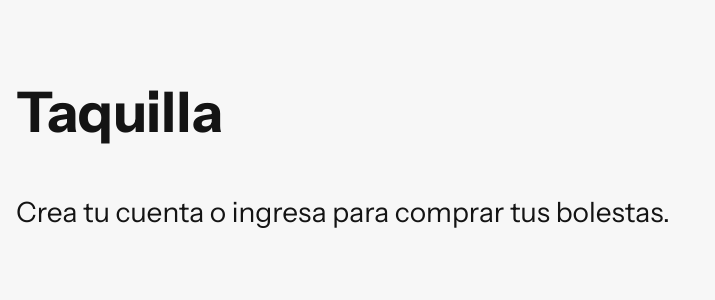
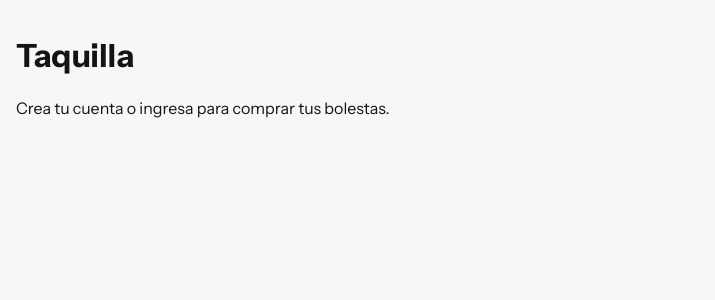
Before and after one commit to naticasta777-ai/my-first-react-app, a React (Vite) app: page / in a window 1280 px wide. Shown: the top 300 px of the page, without its empty margins (0-715 px from the left). Built offline with nearby package versions, Linux system fonts and the light colour scheme.

Commit message:
feat:Correciones en App.css

```diff
--- a/src/App.css
+++ b/src/App.css
@@ -1,10 +1,10 @@
-.pagina{
+.pagina {
     width: min(100% - 2rem);
     margin-inline: auto;
     padding-block: 2rem 3rem;
 }
 
-.pagina-encabezado{
+.pagina-encabezado h1 {
     margin: 0 0 0.25rem;
-    font-size: clamp(1.75rem, 1.4rem, 2.5rem);
+    font-size: clamp(1.75rem, 1.4rem, 2.5);
 }
```
